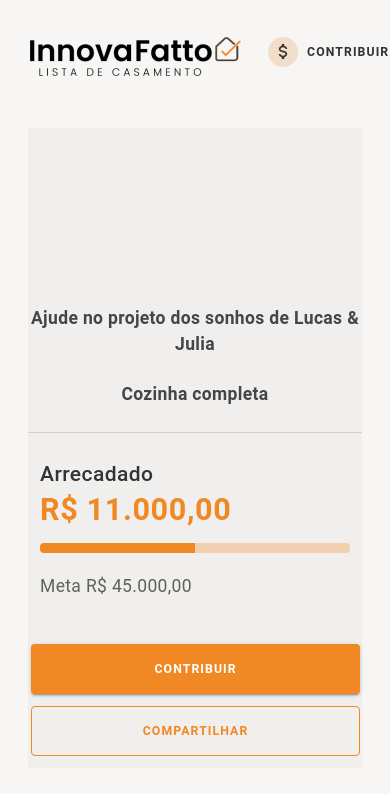
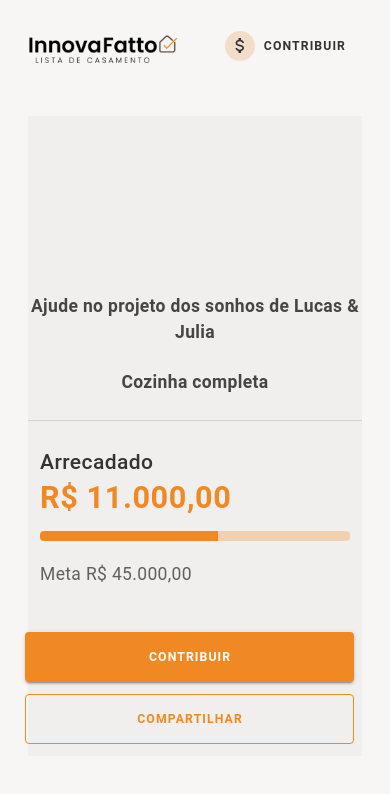
Before and after one commit to Lelefs/innovafatto-f, a Vue app: page / in a window 390 px wide. Shown: the top 794 px of the page. Built offline with nearby package versions, Linux system fonts and the light colour scheme.

Commit message:
Detalhe arrecadado

```diff
--- a/src/components/ArrecadadoComponent.vue
+++ b/src/components/ArrecadadoComponent.vue
@@ -4,7 +4,7 @@
 
     <h3 class="primary--text">R$ 11.000,00</h3>
 
-    <v-progress-linear v-model="power" class="my-4" rounded color="primary" height="10"></v-progress-linear>
+    <v-progress-linear v-model="percentage" class="my-4" rounded color="primary" height="10"></v-progress-linear>
 
     <p class="text--secondary">Meta R$ 45.000,00</p>
   </v-col>
@@ -15,7 +15,7 @@ export default {
   name: 'ArrecadadoComponent',
 
   data: () => ({
-    power: 50,
+    percentage: Math.random() * 100,
   }),
 };
 </script>
@@ -40,5 +40,9 @@ export default {
     line-height: 2.5rem;
     letter-spacing: 0.02em;
   }
+
+  .v-progress-linear {
+    max-width: 420px;
+  }
 }
 </style>
--- a/src/components/HeaderComponent.vue
+++ b/src/components/HeaderComponent.vue
@@ -1,6 +1,6 @@
 <template>
   <nav class="d-flex justify-space-between align-center gap-4">
-    <img alt="Vue logo" src="../assets/logo.png" />
+    <img alt="Logo Innovafatto" class="logo-img" src="../assets/logo.png" />
 
     <v-btn text color="gray2" class="header-button__icon font-weight-bold">
       <v-icon left> mdi-currency-usd </v-icon>
@@ -16,6 +16,12 @@ export default {
 </script>
 
 <style lang="scss">
+.logo-img {
+  @media only screen and (max-width: 720px) {
+    max-width: 150px;
+  }
+}
+
 .header-button__icon {
   .v-icon {
     height: 30px !important;
--- a/src/views/HomeView.vue
+++ b/src/views/HomeView.vue
@@ -33,7 +33,7 @@
     <v-row>
       <ArrecadadoComponent />
 
-      <v-col cols="12" md="6" class="d-flex justify-center align-center flex-column">
+      <v-col cols="12" md="6" class="px-5 d-flex justify-center align-end flex-column">
         <v-btn color="primary" width="329" height="50" class="font-weight-bold mb-3"> Contribuir </v-btn>
         <v-btn color="primary" outlined width="329" height="50" class="font-weight-bold"> Compartilhar </v-btn>
       </v-col>
```
